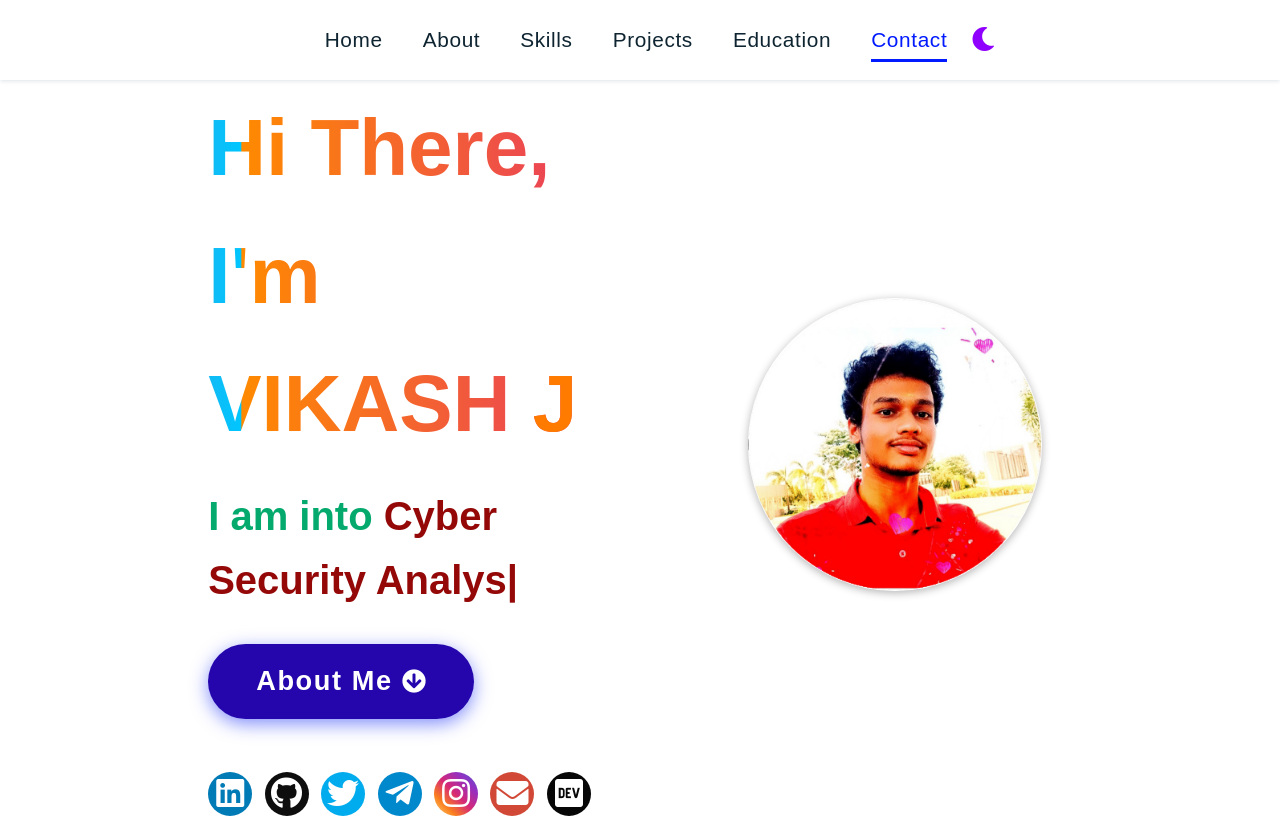
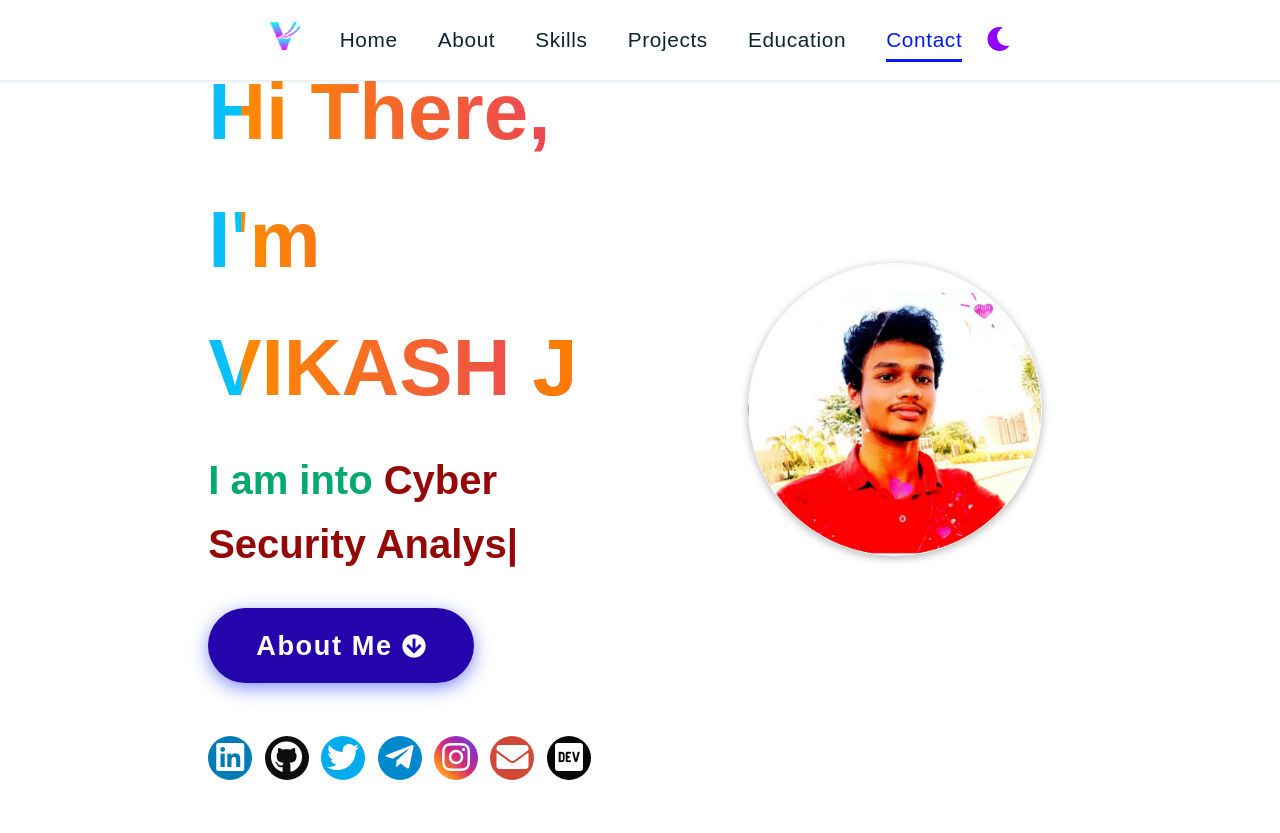
Before and after one commit to Vikash888/Vikash-Portfolio, a plain HTML site: page index.html in a window 1280 px wide. Shown: the top 833 px of the page. Drawn offline with nearby package versions, Linux system fonts and the light colour scheme; no server answers.

Commit message:
Update index.html

```diff
--- a/index.html
+++ b/index.html
@@ -64,15 +64,10 @@
         <iframe src="./Loading form/index.html" frameborder="0" style="width: 100%; height: 100%;"></iframe>
     </div>
     <div class="wrapper" style="display: none;" id="mainContent">
-        <div>
-  <a href="/">
-    <img src="./assets/images/Logo.png" alt="Logo" />
-  </a>
-</div>
     <!-- navbar starts -->
 <header>
+    <a href="/"><img src="./assets/images/Logo.png" alt="Logo" /></a>
     <div id="menu" class="fas fa-bars"></div>
-
     <nav class="navbar">
         <ul>
         <li><a class="active" href="#home">Home</a></li>
```
